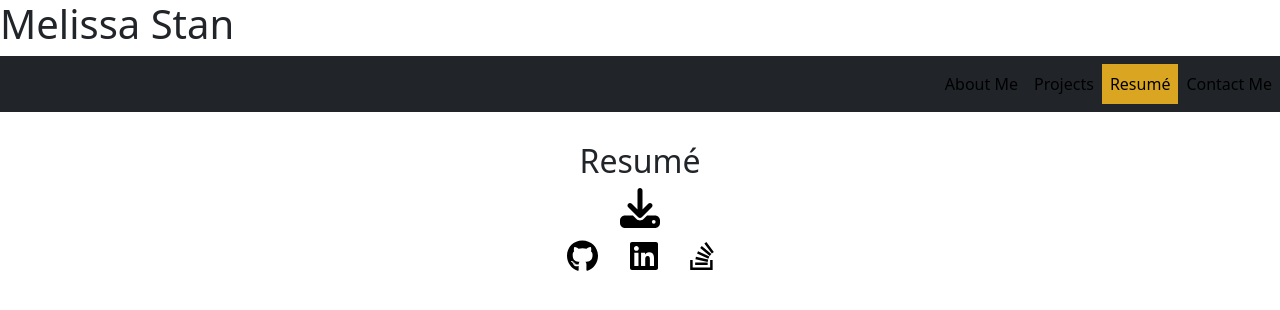
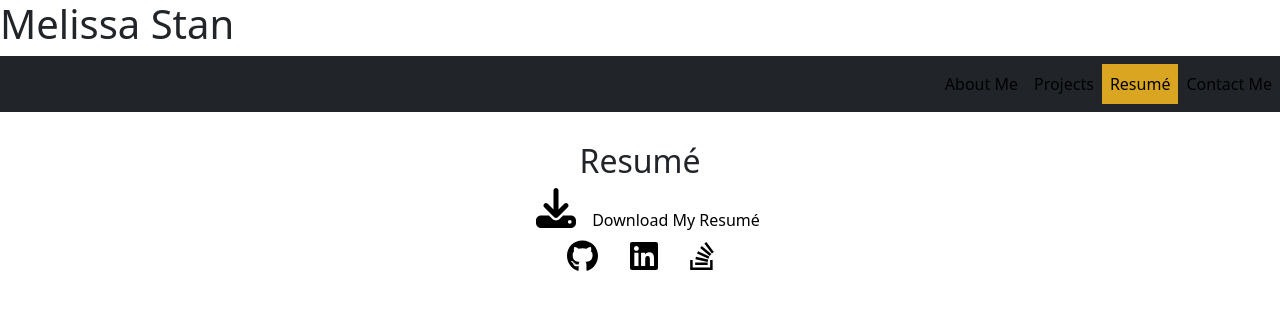
Before and after one commit to mstan19/portfolio-ms, a React (Create React App) app: page /resume in a window 1280 px wide. Shown: the top 310 px of the page. Built offline with nearby package versions, Linux system fonts and the light colour scheme.

Commit message:
users are able to download resume

```diff
--- a/src/components/Footer.js
+++ b/src/components/Footer.js
@@ -7,9 +7,9 @@ function Footer() {
 
   return (
     <div className='d-flex justify-content-center fa-2x min-vh-100 '>
-      <a href="https://github.com/mstan19"> <FontAwesomeIcon icon={faGithub} className='icons px-3 ' /> </a>
-      <a href="https://www.linkedin.com/in/melissa-stan-a67008240"> <FontAwesomeIcon icon={faLinkedin} className='icons px-3'/> </a>
-      <a href="https://stackoverflow.com/users/19202356/melissa-s"> <FontAwesomeIcon icon={faStackOverflow} className='icons px-3'/> </a>
+      <a href="https://github.com/mstan19" target = "_blank" rel="noreferrer"> <FontAwesomeIcon icon={faGithub} className='icons px-3 ' /> </a>
+      <a href="https://www.linkedin.com/in/melissa-stan-a67008240" target = "_blank" rel="noreferrer"> <FontAwesomeIcon icon={faLinkedin} className='icons px-3'/> </a>
+      <a href="https://stackoverflow.com/users/19202356/melissa-s" target = "_blank" rel="noreferrer"> <FontAwesomeIcon icon={faStackOverflow} className='icons px-3'/> </a>
     </div>
   );
 }
--- a/src/components/Resume.js
+++ b/src/components/Resume.js
@@ -1,4 +1,5 @@
 import React from "react";
+import pdf from '../assets/resume.pdf'
 import { FontAwesomeIcon } from '@fortawesome/react-fontawesome'
 import { faDownload } from '@fortawesome/free-solid-svg-icons'
 import '../styles/Resume.css';
@@ -10,7 +11,7 @@ function Resume() {
       <div className="resume-header">
         <h2>Resumé</h2>
       </div>
-      <a href="https://github.com/mstan19"> <FontAwesomeIcon icon={faDownload} className='icon px-3' id='downloadIcon'/> </a>
+      <a href = {pdf} download="myFile" target = "_blank" rel="noreferrer"><FontAwesomeIcon icon={faDownload} className='icon px-3' id='downloadIcon'/>Download My Resumé</a>
     </div>
   );
 }
```
Also changed, not shown: 1 other file (tests, documents, lock files or other folders).
